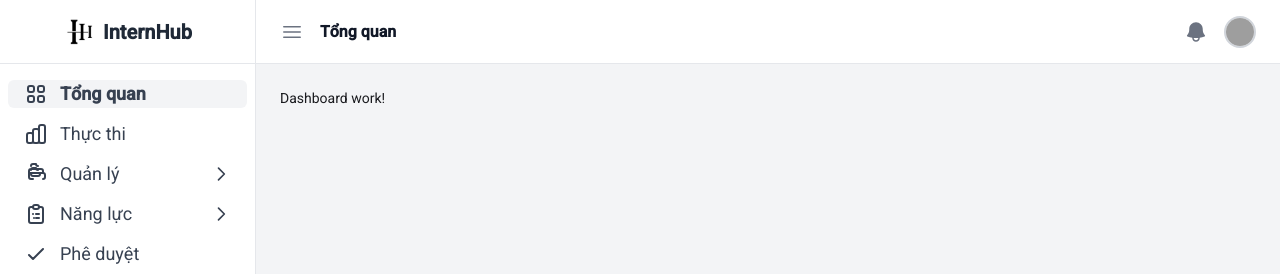
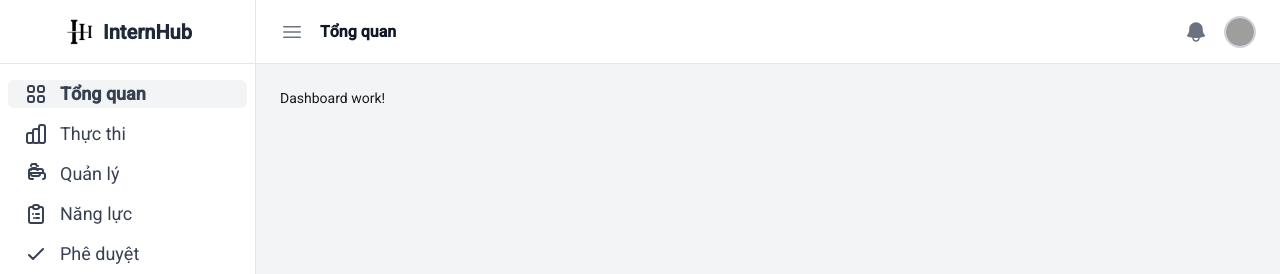
Before and after one commit to Nguyntanh/internhub_fe, an Angular app: page /dashboard in a window 1280 px wide. Shown: the top 274 px of the page. Built offline with nearby package versions, Linux system fonts and the light colour scheme; grey boxes are pictures that could not be loaded.

Commit message:
xóa arrow ở menu tabs cha

```diff
--- a/src/app/dashboard/sidebar/sidebar.html
+++ b/src/app/dashboard/sidebar/sidebar.html
@@ -56,12 +56,6 @@
       </ng-container>
 
       <span *ngIf="isSidebarVisible">{{ item.label }}</span>
-
-      <!-- Chevron Icon for sub-menus -->
-      <svg *ngIf="item.children && isSidebarVisible" class="h-5 w-5 ml-auto transition-transform duration-200"
-        [class.rotate-90]="item.expanded" fill="none" viewBox="0 0 24 24" stroke="currentColor">
-        <path stroke-linecap="round" stroke-linejoin="round" stroke-width="2" d="M9 5l7 7-7 7"></path> <!-- Chevron right -->
-      </svg>
     </a>
 
     <!-- Div for parent menu items that don't have a direct link but act as toggles -->
@@ -84,12 +78,6 @@
       </ng-container>
 
       <span *ngIf="isSidebarVisible">{{ item.label }}</span>
-
-      <!-- Chevron Icon for sub-menus -->
-      <svg *ngIf="item.children && isSidebarVisible" class="h-5 w-5 ml-auto transition-transform duration-200"
-        [class.rotate-90]="item.expanded" fill="none" viewBox="0 0 24 24" stroke="currentColor">
-        <path stroke-linecap="round" stroke-linejoin="round" stroke-width="2" d="M9 5l7 7-7 7"></path> <!-- Chevron right -->
-      </svg>
     </div>
 
     <!-- Sub-menu -->
```
